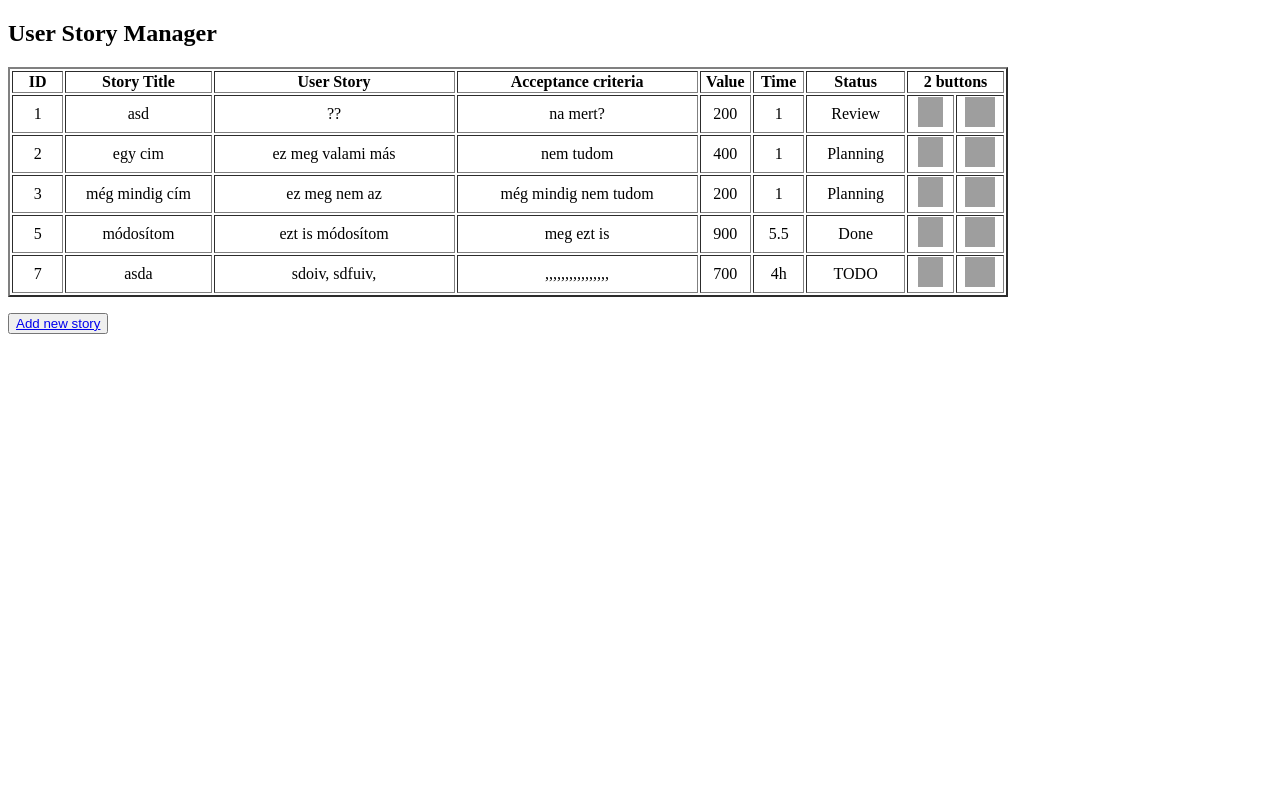
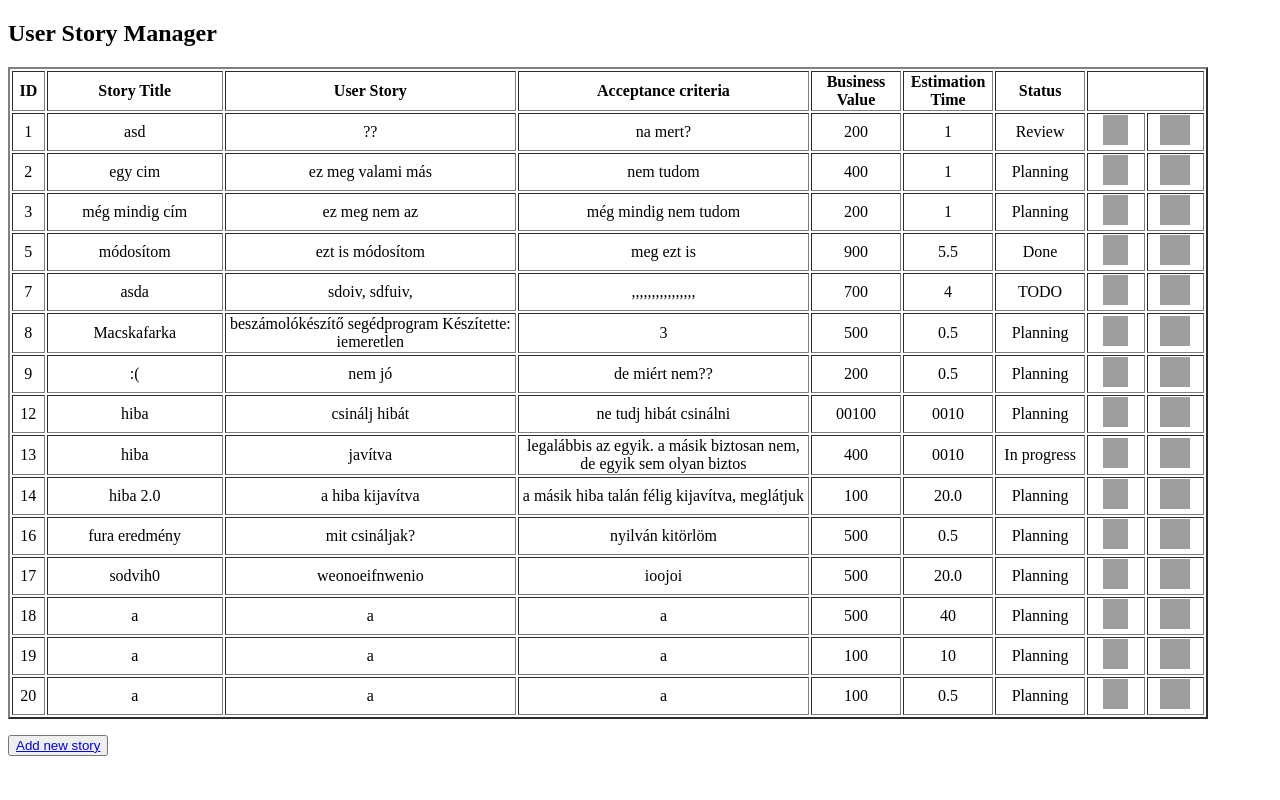
Before and after one commit to helgaKalicz/super-sprinter-3000-helgaKalicz, a Flask app: page / in a window 1280 px wide. Run offline with Flask 2, Linux system fonts and the light colour scheme; grey boxes are pictures that could not be loaded.

Commit message:
super-sprinter 2.0

```diff
--- a/functions.py
+++ b/functions.py
@@ -58,3 +58,10 @@ def valid_time(time):
         return False if time < 0.5 or time > 40 or time % 0.5 != 0 else True
     except:
         return False
+
+
+def correct_time(time):
+    '''
+    Returns the correct form of the estimation time.
+    '''
+    return int(time) if int(float(time)) == float(time) else float(time)
--- a/main.py
+++ b/main.py
@@ -32,8 +32,8 @@ def add_new_story():
             file.write(str(functions.convert_string(request.form['story_title'])) + ',')
             file.write(str(functions.convert_string(request.form['user_story'])) + ',')
             file.write(str(functions.convert_string(request.form['acceptance_criteria'])) + ',')
-            file.write(str(request.form['business_value']) + ',')
-            file.write(str(request.form['estimation_time']) + 'h,')
+            file.write(str(int(request.form['business_value'])) + ',')
+            file.write(str(functions.correct_time(request.form['estimation_time'])) + ',')
             file.write(str(request.form['status']) + '\n')
         return redirect('/list')
     else:
@@ -66,8 +66,8 @@ def modify_story(story_id):
                 story[1] = str(functions.convert_string(request.form['story_title']))
                 story[2] = str(functions.convert_string(request.form['user_story']))
                 story[3] = str(functions.convert_string(request.form['acceptance_criteria']))
-                story[4] = str(request.form['business_value'])
-                story[5] = str(request.form['estimation_time'])
+                story[4] = str(int(request.form['business_value']))
+                story[5] = str(functions.correct_time(request.form['estimation_time']))
                 story[6] = str(request.form['status'])
                 break
         functions.write_file('result.txt', story_list)
--- a/result.txt
+++ b/result.txt
@@ -2,4 +2,14 @@
 2,egy cim,ez meg valami más,nem tudom,400,1,Planning
 3,még mindig cím,ez meg nem az,még mindig nem tudom,200,1,Planning
 5,módosítom,ezt is módosítom,meg ezt is,900,5.5,Done
-7,asda,sdoiv¤ sdfuiv¤,¤¤¤¤¤¤¤¤¤¤¤¤¤¤¤¤,700,4h,TODO
+7,asda,sdoiv¤ sdfuiv¤,¤¤¤¤¤¤¤¤¤¤¤¤¤¤¤¤,700,4,TODO
+8,Macskafarka,beszámolókészítő segédprogram Készítette: iemeretlen,3,500,0.5,Planning
+9,:(,nem jó,de miért nem??,200,0.5,Planning
+12,hiba,csinálj hibát,ne tudj hibát csinálni,00100,0010,Planning
+13,hiba,javítva,legalábbis az egyik. a másik biztosan nem¤ de egyik sem olyan biztos,400,0010,In progress
+14,hiba 2.0,a hiba kijavítva,a másik hiba talán félig kijavítva¤ meglátjuk,100,20.0,Planning
+16,fura eredmény,mit csináljak?,nyilván kitörlöm,500,0.5,Planning
+17,sodvih0,weonoeifnwenio,ioojoi,500,20.0,Planning
+18,a,a,a,500,40,Planning
+19,a,a,a,100,10,Planning
+20,a,a,a,100,0.5,Planning
--- a/templates/list.html
+++ b/templates/list.html
@@ -5,16 +5,16 @@
     </head>
     <body>
         <h2>User Story Manager</h2>
-        <table border='2', style='width:1000px;table-layout:fixed'>
+        <table border='2', style='width:1200px;table-layout:fixed'>
             <tr>
-                <th style='width:5%'>{{ 'ID' }}</th>
+                <th style='width:2.5%'>{{ 'ID' }}</th>
                 <th style='width:15%'>{{ 'Story Title' }}</th>
                 <th style='width:25%'>{{ 'User Story' }}</th>
                 <th style='width:25%'>{{ 'Acceptance criteria' }}</th>
-                <th style='width:5%'>{{ 'Value' }}</th>
-                <th style='width:5%'>{{ 'Time' }}</th>
-                <th style='width:10%'>{{ 'Status' }}</th>
-                <th style='width:10%', colspan='2'>{{ '2 buttons' }}</th>
+                <th style='width:7.5%'>{{ 'Business Value' }}</th>
+                <th style='width:7.5%'>{{ 'Estimation Time' }}</th>
+                <th style='width:7.5%'>{{ 'Status' }}</th>
+                <th style='width:10%', colspan='2'>{{ '' }}</th>
             </tr>
             {% for files in file_list %}
             <tr>
@@ -25,7 +25,7 @@
                     <form method=GET><a href= '/story/{{ files[0] }}'><img src='https://cdn3.iconfinder.com/data/icons/school-solid-icons-vol-2/96/098-512.png' height='30' width='25'></a></form>
                 </td>
                 <td align='middle'>
-                    <form action='/story/{{ files[0] }}/delete' method=POST><input type='image' src='https://cdn2.iconfinder.com/data/icons/large-svg-icons/512/recycle_bin_trash_full_garbage-512.png' height='30' width='30'></form>
+                    <form action='/story/{{ files[0] }}/delete' method=POST><input type='image' src='https://cdn1.iconfinder.com/data/icons/toolbar-signs/512/trash-512.png' height='30' width='30'></form>
                 </td>
             </tr>
             {% endfor %}
```
Also changed, not shown: templates/form.html (+5 -5 lines).
